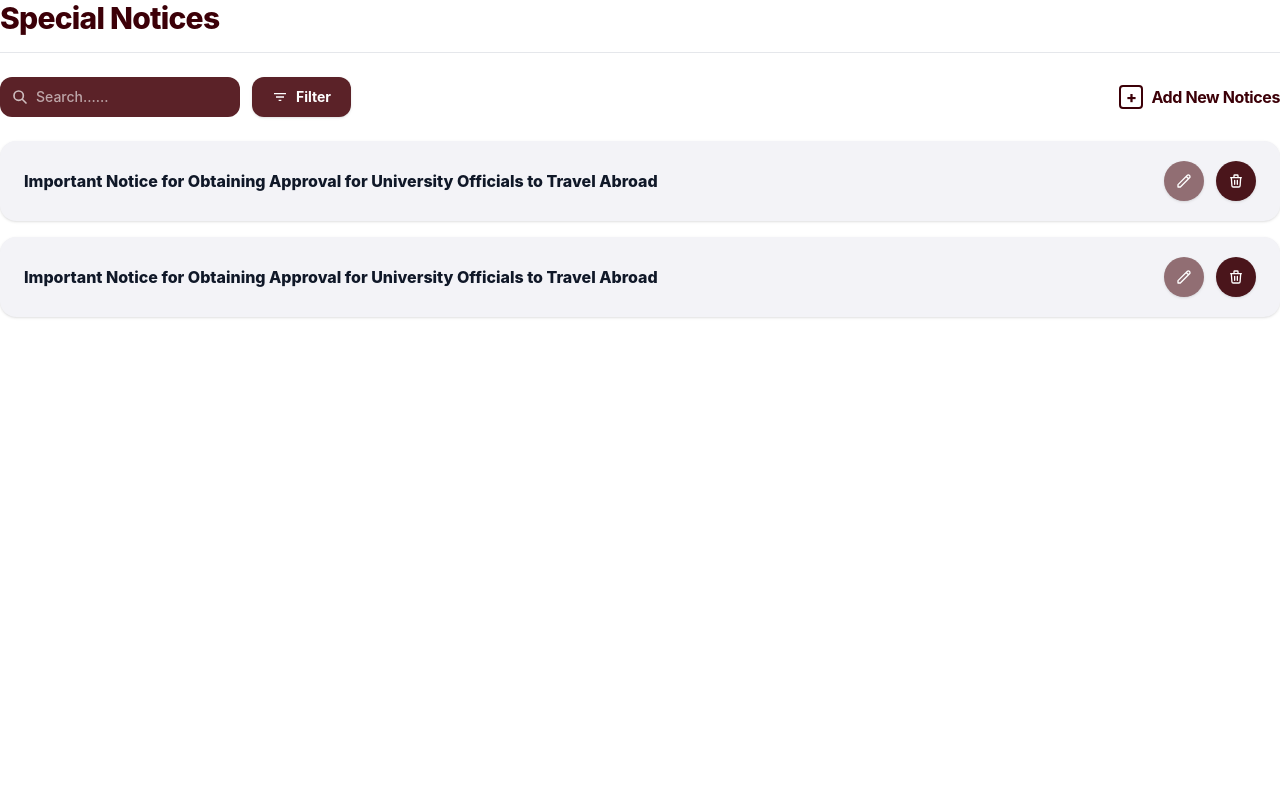
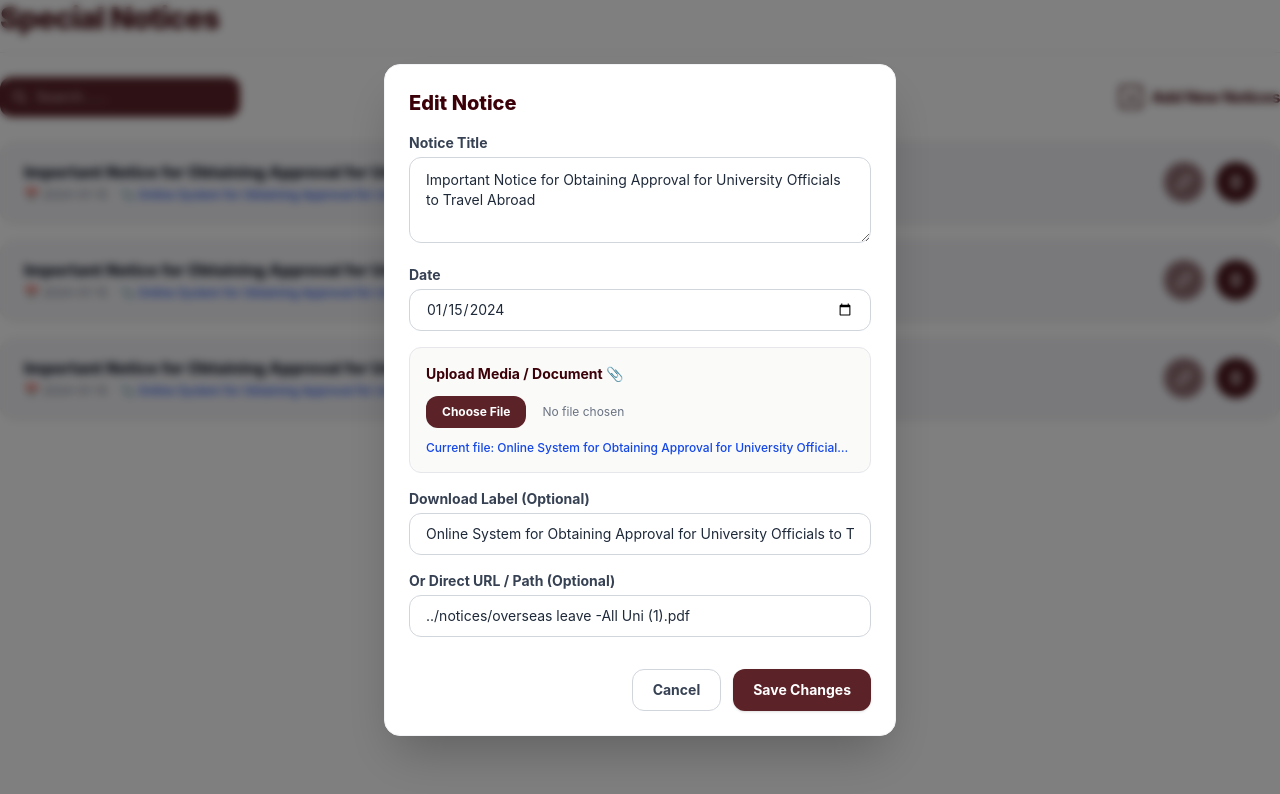
Before and after one commit to Anjana4444/Academic_division, a React (Vite) app in the folder my-react-app/: page /admin/specialnote in a window 1280 px wide. Both pictures are taken after a click on the button 1184 px from the left and 181 px from the top of the page. Shown: the top 794 px of the page. Built offline with nearby package versions, Linux system fonts and the light colour scheme.

Commit message:
admin special notice

```diff
--- a/my-react-app/src/admin/SpecialNote.tsx
+++ b/my-react-app/src/admin/SpecialNote.tsx
@@ -1,67 +1,174 @@
-import React, { useState } from 'react';
-
+import React, { useState, useEffect } from 'react';
+import { notices as defaultNotices } from '../data/notices';
 
 interface NoticeItem {
-  id: string;
+  id: string | number;
   title: string;
+  date: string;
+  downloadLabel?: string;
+  downloadUrl?: string;
 }
 
 export default function NoticesTab(): React.JSX.Element {
   const [searchQuery, setSearchQuery] = useState<string>('');
+  const [notices, setNotices] = useState<NoticeItem[]>([]);
 
-  // Sample Notices Data
-  const [notices, setNotices] = useState<NoticeItem[]>([
-    {
-      id: '1',
-      title: 'Important Notice for Obtaining Approval for University Officials to Travel Abroad',
-    },
-    {
-      id: '2',
-      title: 'Important Notice for Obtaining Approval for University Officials to Travel Abroad',
-    },
-  ]);
+  // Modal & Form States
+  const [isModalOpen, setIsModalOpen] = useState<boolean>(false);
+  const [editingNotice, setEditingNotice] = useState<NoticeItem | null>(null);
 
-  const handleEdit = (id: string) => {
-    console.log('Edit notice:', id);
+  // Form fields
+  const [titleInput, setTitleInput] = useState<string>('');
+  const [dateInput, setDateInput] = useState<string>('');
+  const [downloadLabelInput, setDownloadLabelInput] = useState<string>('');
+  const [downloadUrlInput, setDownloadUrlInput] = useState<string>('');
+
+  // File Upload State
+  const [selectedFile, setSelectedFile] = useState<File | null>(null);
+  const [isUploading, setIsUploading] = useState<boolean>(false);
+
+  // Load from localStorage on mount, fallback to notices.ts import
+  useEffect(() => {
+    const savedNotices = localStorage.getItem('admin_notices');
+    if (savedNotices) {
+      setNotices(JSON.parse(savedNotices));
+    } else {
+      setNotices(defaultNotices);
+      localStorage.setItem('admin_notices', JSON.stringify(defaultNotices));
+    }
+  }, []);
+
+  // Save changes to localStorage helper
+  const saveToLocalStorage = (updatedNotices: NoticeItem[]) => {
+    setNotices(updatedNotices);
+    localStorage.setItem('admin_notices', JSON.stringify(updatedNotices));
   };
 
-  const handleDelete = (id: string) => {
-    setNotices(notices.filter((notice) => notice.id !== id));
+  const handleOpenAddModal = () => {
+    setEditingNotice(null);
+    setTitleInput('');
+    setDateInput(new Date().toISOString().split('T')[0]);
+    setDownloadLabelInput('');
+    setDownloadUrlInput('');
+    setSelectedFile(null);
+    setIsModalOpen(true);
   };
 
-  const handleAddNew = () => {
-    console.log('Open add notice modal/form');
+  const handleOpenEditModal = (notice: NoticeItem) => {
+    setEditingNotice(notice);
+    setTitleInput(notice.title);
+    setDateInput(String(notice.date) || '');
+    setDownloadLabelInput(notice.downloadLabel || '');
+    setDownloadUrlInput(notice.downloadUrl || '');
+    setSelectedFile(null);
+    setIsModalOpen(true);
+  };
+
+  const handleCloseModal = () => {
+    setIsModalOpen(false);
+    setEditingNotice(null);
+    setTitleInput('');
+    setDateInput('');
+    setDownloadLabelInput('');
+    setDownloadUrlInput('');
+    setSelectedFile(null);
+  };
+
+  // Handle file selection and auto-populate label if empty
+  const handleFileChange = (e: React.ChangeEvent<HTMLInputElement>) => {
+    if (e.target.files && e.target.files[0]) {
+      const file = e.target.files[0];
+      setSelectedFile(file);
+      if (!downloadLabelInput.trim()) {
+        setDownloadLabelInput(file.name);
+      }
+    }
+  };
+
+  const handleSubmit = (e: React.FormEvent) => {
+    e.preventDefault();
+    if (!titleInput.trim()) return;
+
+    setIsUploading(true);
+
+    // Helper to process the final save action once any file conversion is finished
+    const finalizeSave = (finalUrl: string) => {
+      const finalLabel = downloadLabelInput.trim() || (selectedFile ? selectedFile.name : '');
+
+      if (editingNotice) {
+        // Edit existing notice
+        const updated = notices.map((notice) =>
+          notice.id === editingNotice.id
+            ? {
+                ...notice,
+                title: titleInput,
+                date: dateInput || String(notice.date),
+                downloadLabel: finalLabel || notice.downloadLabel,
+                downloadUrl: finalUrl || notice.downloadUrl,
+              }
+            : notice
+        );
+        saveToLocalStorage(updated);
+      } else {
+        // Add new notice
+        const newNotice: NoticeItem = {
+          id: Date.now(),
+          title: titleInput,
+          date: dateInput || new Date().toISOString().split('T')[0],
+          downloadLabel: finalLabel,
+          downloadUrl: finalUrl,
+        };
+        saveToLocalStorage([newNotice, ...notices]);
+      }
+
+      setIsUploading(false);
+      handleCloseModal();
+    };
+
+    // If a new file was selected, convert it to Base64 string via FileReader
+    if (selectedFile) {
+      const reader = new FileReader();
+      reader.onloadend = () => {
+        const base64String = reader.result as string;
+        finalizeSave(base64String);
+      };
+      reader.onerror = () => {
+        alert('Failed to read file. Please try again.');
+        setIsUploading(false);
+      };
+      reader.readAsDataURL(selectedFile);
+    } else {
+      // Keep existing URL/path if no new file was uploaded
+      finalizeSave(editingNotice ? (editingNotice.downloadUrl || '') : '');
+    }
+  };
+
+  const handleDelete = (id: string | number) => {
+    if (window.confirm('Are you sure you want to delete this notice?')) {
+      const updated = notices.filter((notice) => notice.id !== id);
+      saveToLocalStorage(updated);
+    }
   };
 
   const filteredNotices = notices.filter((notice) =>
-    notice.title.toLowerCase().includes(searchQuery.toLowerCase())
+    notice.title.toLowerCase().includes(searchQuery.toLowerCase()) ||
+    (notice.downloadLabel && notice.downloadLabel.toLowerCase().includes(searchQuery.toLowerCase()))
   );
 
   return (
     <div className="w-full">
-      {/* Title */}
       <h1 className="text-3xl font-extrabold text-[#3C0008] tracking-tight mb-4">
         Special Notices
       </h1>
-
-      {/* Horizontal Divider Line */}
       <hr className="border-gray-200 mb-6" />
 
       {/* Action Controls Bar */}
       <div className="flex flex-wrap items-center justify-between gap-4 mb-6">
-
-        {/* Left Side: Search & Filter */}
         <div className="flex items-center gap-3">
-          {/* Search Input */}
           <div className="relative flex items-center">
             <span className="absolute left-3 text-white/70">
               <svg className="w-4 h-4" fill="none" viewBox="0 0 24 24" stroke="currentColor">
-                <path
-                  strokeLinecap="round"
-                  strokeLinejoin="round"
-                  strokeWidth={2.5}
-                  d="M21 21l-6-6m2-5a7 7 0 11-14 0 7 7 0 0114 0z"
-                />
+                <path strokeLinecap="round" strokeLinejoin="round" strokeWidth={2.5} d="M21 21l-6-6m2-5a7 7 0 11-14 0 7 7 0 0114 0z" />
               </svg>
             </span>
             <input
@@ -72,31 +179,18 @@ export default function NoticesTab(): React.JSX.Element {
               className="bg-[#5B2228] text-white placeholder-white/60 text-sm font-medium rounded-xl pl-9 pr-4 py-2.5 w-60 focus:outline-none focus:ring-2 focus:ring-[#8F6A22] transition-all"
             />
           </div>
-
-          {/* Filter Button */}
-          <button
-            type="button"
-            className="flex items-center gap-2 bg-[#5B2228] hover:bg-[#4A1B20] text-white text-sm font-bold px-5 py-2.5 rounded-xl transition-colors shadow-sm"
-          >
-            <svg className="w-4 h-4" fill="currentColor" viewBox="0 0 24 24">
-              <path d="M10 18h4v-2h-4v2zM3 6v2h18V6H3zm3 7h12v-2H6v2z" />
-            </svg>
-            <span>Filter</span>
-          </button>
         </div>
 
-        {/* Right Side: Add New Notice Button */}
         <button
           type="button"
-          onClick={handleAddNew}
-          className="flex items-center gap-2 text-[#3C0008] hover:text-[#5B2228] transition-colors font-bold text-sm"
+          onClick={handleOpenAddModal}
+          className="flex items-center gap-2 text-[#3C0008] hover:text-[#5B2228] transition-colors font-bold text-sm cursor-pointer"
         >
           <div className="w-6 h-6 border-2 border-[#3C0008] rounded flex items-center justify-center">
             <span className="text-base font-extrabold leading-none">+</span>
           </div>
           <span className="text-base tracking-tight">Add New Notices</span>
         </button>
-
       </div>
 
       {/* Notice List Container */}
@@ -107,44 +201,39 @@ export default function NoticesTab(): React.JSX.Element {
               key={notice.id}
               className="bg-[#F3F3F7] rounded-2xl px-6 py-5 flex items-center justify-between gap-4 shadow-sm hover:shadow-md transition-shadow"
             >
-              {/* Notice Title */}
-              <p className="text-gray-900 font-extrabold text-sm sm:text-base leading-snug max-w-[80%]">
-                {notice.title}
-              </p>
+              <div className="max-w-[80%] flex flex-col gap-1">
+                <p className="text-gray-900 font-extrabold text-sm sm:text-base leading-snug">
+                  {notice.title}
+                </p>
+                <div className="flex flex-wrap items-center gap-3 text-xs text-gray-500">
+                  {notice.date && <span>📅 {String(notice.date)}</span>}
+                  {notice.downloadLabel && (
+                    <span className="truncate max-w-xs text-blue-700 font-medium">
+                      📎 {notice.downloadLabel}
+                    </span>
+                  )}
+                </div>
+              </div>
 
-              {/* Action Buttons (Edit & Delete) */}
               <div className="flex items-center gap-3 shrink-0">
-                {/* Edit Button */}
                 <button
                   type="button"
-                  onClick={() => handleEdit(notice.id)}
-                  className="w-10 h-10 rounded-full bg-[#916E73] hover:bg-[#7A5A5F] text-white flex items-center justify-center transition-colors shadow"
+                  onClick={() => handleOpenEditModal(notice)}
+                  className="w-10 h-10 rounded-full bg-[#916E73] hover:bg-[#7A5A5F] text-white flex items-center justify-center transition-colors shadow cursor-pointer"
                   title="Edit Notice"
                 >
                   <svg className="w-4 h-4" fill="none" viewBox="0 0 24 24" stroke="currentColor">
-                    <path
-                      strokeLinecap="round"
-                      strokeLinejoin="round"
-                      strokeWidth={2}
-                      d="M15.232 5.232l3.536 3.536m-2.036-5.036a2.5 2.5 0 113.536 3.536L6.5 21.036H3v-3.572L16.732 3.732z"
-                    />
+                    <path strokeLinecap="round" strokeLinejoin="round" strokeWidth={2} d="M15.232 5.232l3.536 3.536m-2.036-5.036a2.5 2.5 0 113.536 3.536L6.5 21.036H3v-3.572L16.732 3.732z" />
                   </svg>
                 </button>
-
-                {/* Delete Button */}
                 <button
                   type="button"
                   onClick={() => handleDelete(notice.id)}
-                  className="w-10 h-10 rounded-full bg-[#4A151B] hover:bg-[#340E13] text-white flex items-center justify-center transition-colors shadow"
+                  className="w-10 h-10 rounded-full bg-[#4A151B] hover:bg-[#340E13] text-white flex items-center justify-center transition-colors shadow cursor-pointer"
                   title="Delete Notice"
                 >
                   <svg className="w-4 h-4" fill="none" viewBox="0 0 24 24" stroke="currentColor">
-                    <path
-                      strokeLinecap="round"
-                      strokeLinejoin="round"
-                      strokeWidth={2}
-                      d="M19 7l-.867 12.142A2 2 0 0116.138 21H7.862a2 2 0 01-1.995-1.858L5 7m5 4v6m4-6v6m1-10V4a1 1 0 00-1-1h-4a1 1 0 00-1 1v3M4 7h16"
-                    />
+                    <path strokeLinecap="round" strokeLinejoin="round" strokeWidth={2} d="M19 7l-.867 12.142A2 2 0 0116.138 21H7.862a2 2 0 01-1.995-1.858L5 7m5 4v6m4-6v6m1-10V4a1 1 0 00-1-1h-4a1 1 0 00-1 1v3M4 7h16" />
                   </svg>
                 </button>
               </div>
@@ -156,6 +245,102 @@ export default function NoticesTab(): React.JSX.Element {
           </div>
         )}
       </div>
+
+      {/* Add/Edit Modal */}
+      {isModalOpen && (
+        <div className="fixed inset-0 bg-black/50 backdrop-blur-xs flex items-center justify-center p-4 z-50">
+          <div className="bg-white rounded-2xl max-w-lg w-full p-6 shadow-2xl border border-gray-100 max-h-[90vh] overflow-y-auto">
+            <h2 className="text-xl font-extrabold text-[#3C0008] mb-4">
+              {editingNotice ? 'Edit Notice' : 'Add New Notice'}
+            </h2>
+            <form onSubmit={handleSubmit} className="flex flex-col gap-4">
+              <div>
+                <label className="block text-sm font-bold text-gray-700 mb-1">Notice Title</label>
+                <textarea
+                  required
+                  rows={3}
+                  value={titleInput}
+                  onChange={(e) => setTitleInput(e.target.value)}
+                  placeholder="Enter notice title..."
+                  className="w-full px-4 py-3 border border-gray-300 rounded-xl focus:outline-none focus:ring-2 focus:ring-[#5B2228] text-gray-800 text-sm"
+                />
+              </div>
+
+              <div>
+                <label className="block text-sm font-bold text-gray-700 mb-1">Date</label>
+                <input
+                  type="date"
+                  value={dateInput}
+                  onChange={(e) => setDateInput(e.target.value)}
+                  className="w-full px-4 py-2.5 border border-gray-300 rounded-xl focus:outline-none focus:ring-2 focus:ring-[#5B2228] text-gray-800 text-sm"
+                />
+              </div>
+
+              {/* Upload Media Section */}
+              <div className="p-4 bg-stone-50 border border-gray-200 rounded-xl flex flex-col gap-3">
+                <label className="block text-sm font-bold text-[#3C0008]">
+                  Upload Media / Document 📎
+                </label>
+                <input
+                  type="file"
+                  onChange={handleFileChange}
+                  className="w-full text-xs text-gray-500 file:mr-4 file:py-2 file:px-4 file:rounded-xl file:border-0 file:text-xs file:font-bold file:bg-[#5B2228] file:text-white hover:file:bg-[#4A1B20] file:cursor-pointer cursor-pointer"
+                />
+                {selectedFile && (
+                  <p className="text-xs text-emerald-700 font-medium truncate">
+                    Selected file: {selectedFile.name}
+                  </p>
+                )}
+                {editingNotice && !selectedFile && editingNotice.downloadUrl && (
+                  <p className="text-xs text-blue-700 truncate font-medium">
+                    Current file: {editingNotice.downloadLabel || 'Existing File Attached'}
+                  </p>
+                )}
+              </div>
+
+              <div>
+                <label className="block text-sm font-bold text-gray-700 mb-1">Download Label (Optional)</label>
+                <input
+                  type="text"
+                  value={downloadLabelInput}
+                  onChange={(e) => setDownloadLabelInput(e.target.value)}
+                  placeholder="e.g. Online System Guidelines PDF"
+                  className="w-full px-4 py-2.5 border border-gray-300 rounded-xl focus:outline-none focus:ring-2 focus:ring-[#5B2228] text-gray-800 text-sm"
+                />
+              </div>
+
+              <div>
+                <label className="block text-sm font-bold text-gray-700 mb-1">Or Direct URL / Path (Optional)</label>
+                <input
+                  type="text"
+                  value={downloadUrlInput}
+                  onChange={(e) => setDownloadUrlInput(e.target.value)}
+                  placeholder="e.g. https://example.com/file.pdf"
+                  className="w-full px-4 py-2.5 border border-gray-300 rounded-xl focus:outline-none focus:ring-2 focus:ring-[#5B2228] text-gray-800 text-sm"
+                />
+              </div>
+
+              <div className="flex justify-end gap-3 mt-4">
+                <button
+                  type="button"
+                  onClick={handleCloseModal}
+                  disabled={isUploading}
+                  className="px-5 py-2.5 rounded-xl border border-gray-300 text-gray-700 font-bold text-sm hover:bg-gray-50 transition-colors cursor-pointer"
+                >
+                  Cancel
+                </button>
+                <button
+                  type="submit"
+                  disabled={isUploading}
+                  className="px-5 py-2.5 rounded-xl bg-[#5B2228] hover:bg-[#4A1B20] text-white font-bold text-sm transition-colors shadow-sm cursor-pointer disabled:opacity-50"
+                >
+                  {isUploading ? 'Uploading...' : editingNotice ? 'Save Changes' : 'Publish Notice'}
+                </button>
+              </div>
+            </form>
+          </div>
+        </div>
+      )}
     </div>
   );
 }
```
Also changed, not shown: my-react-app/src/pages/SpecialNoticesPage.tsx (+21 -33 lines).
